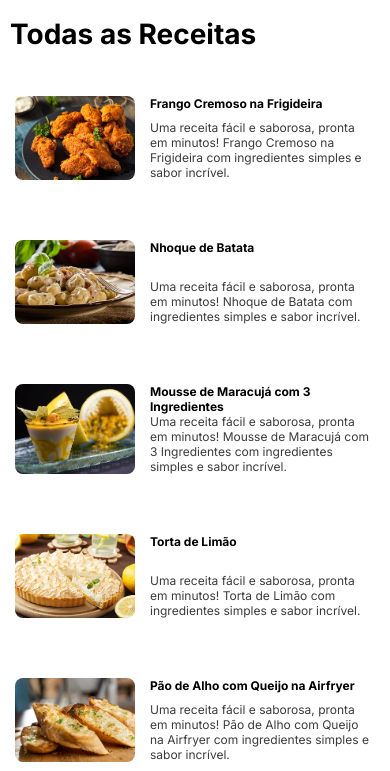
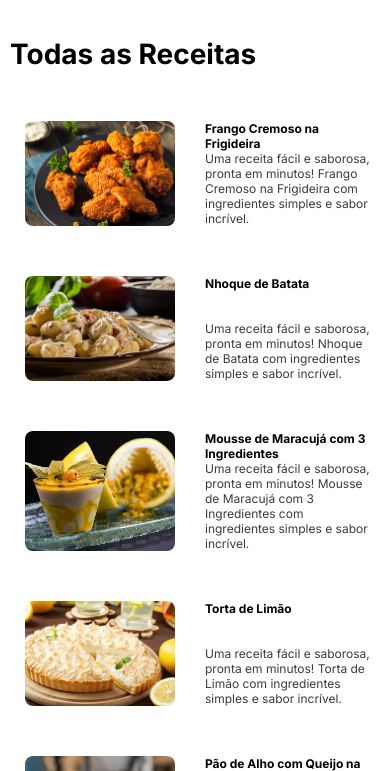
Before and after one commit to nielassis/pd-restaurante, a plain HTML site: page frontend/pages/categorias/index.html in a window 390 px wide. Shown: the part 73-844 px from the top of the page. Drawn offline with Linux system fonts and the light colour scheme.

Commit message:
ajuste de responsividade

```diff
--- a/frontend/public/styles/categorias/style.css
+++ b/frontend/public/styles/categorias/style.css
@@ -20,30 +20,26 @@ body {
 }
 
 #header-container {
-  margin-bottom: 30px;
+  margin-bottom: 50px;
 }
 
 #page-title {
-  margin-left: 20px;
+  margin-left: 100px;
   font-size: 18px;
-  margin-bottom: 30px;
+  margin-bottom: 50px;
   display: flex;
   align-items: center;
 }
 
 #page-title .icon img {
-  width: 40px;
-  height: 40px;
+  width: 50px;
+  height: 50px;
   border-radius: 50%;
-  margin-right: 15px;
+  margin-right: 20px;
 }
 
 .recipes-cards {
   flex-grow: 1;
-  display: flex;
-  flex-wrap: wrap;
-  justify-content: center;
-  gap: 20px;
 }
 
 .footer {
@@ -51,24 +47,22 @@ body {
 }
 
 .card {
-  width: 100%;
-  max-width: 450px;
-  margin-bottom: 30px;
-  padding: 15px;
-  border-radius: 8px;
+  width: 450px;
+  margin-bottom: 50px;
+  margin-left: 100px;
 }
 
 .card-content a {
   display: flex;
-  gap: 15px;
+  gap: 30px;
   color: #000;
   text-decoration: none;
-  font-size: 16px;
+  font-size: 18px;
   font-weight: bold;
 }
 
 .card-content img {
-  width: 120px;
+  width: 200px;
   height: auto;
   object-fit: cover;
   border-radius: 8px;
@@ -84,7 +78,10 @@ body {
   color: #3b3b3b;
   text-align: left;
   font-size: 12px;
+  font-style: normal;
   font-weight: 400;
+  line-height: normal;
+  bottom: 0;
 }
 
 /* Responsividade */
@@ -100,7 +97,12 @@ body {
   }
 
   .card {
-    max-width: 100%;
+    width: 350px;
+    margin-left: 10px;
+  }
+
+  .card-content img {
+    width: 150px;
   }
 
   .card-content a {
```
